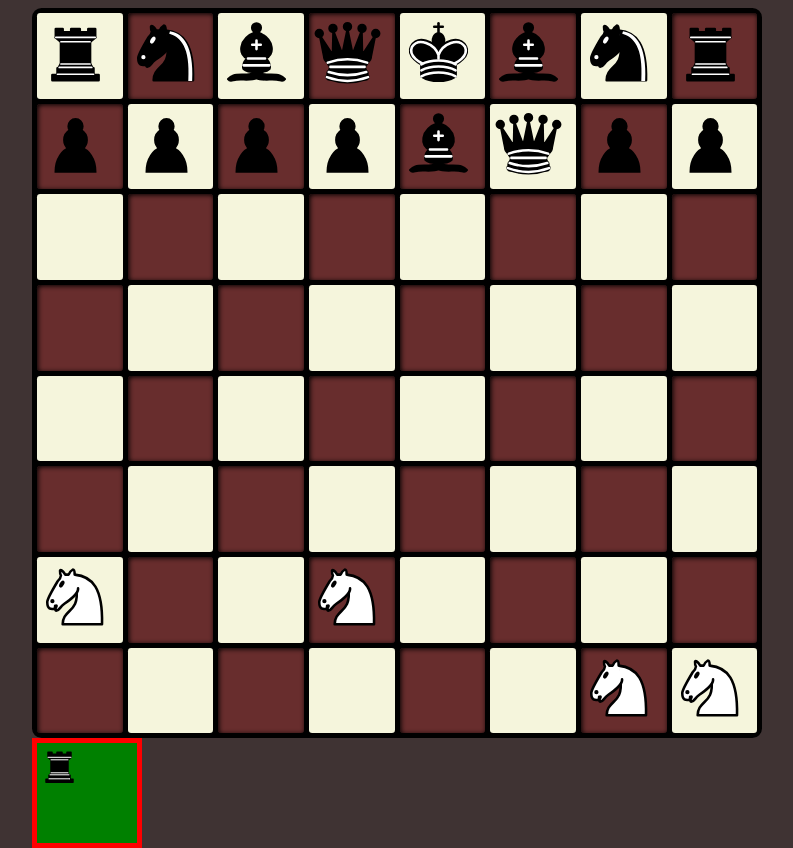
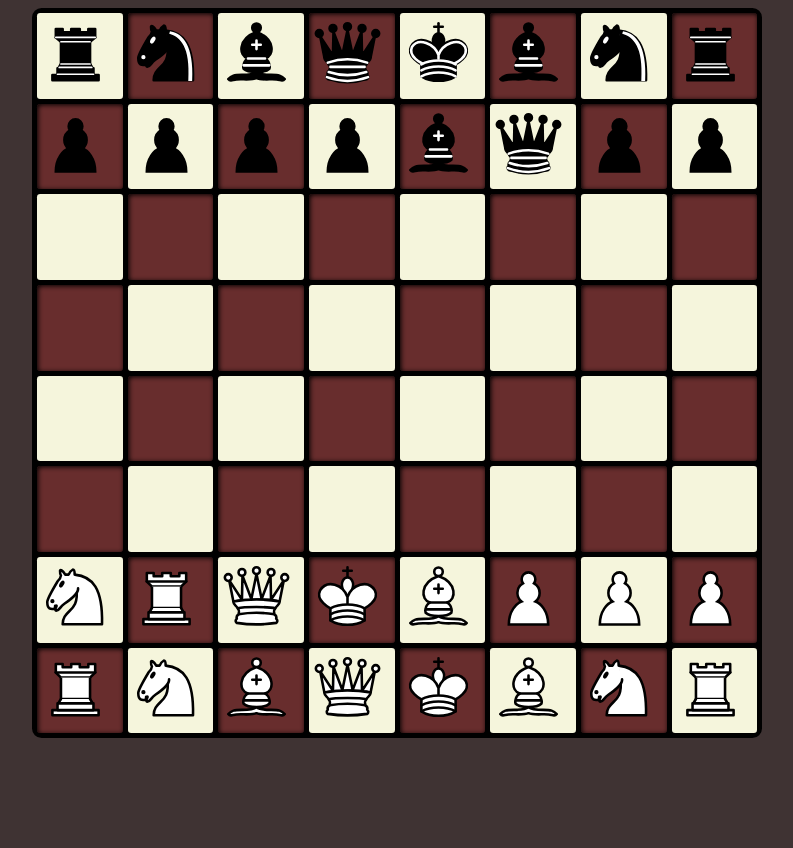
Before and after one commit to Pieterwattel/historical_chess, a plain HTML site: page index.html in a window 1280 px wide. Shown: the whole page, without its empty margins (245-1038 px from the left). After the commit the page ends 800 px from the top, so only its background shows below. Drawn offline with Linux system fonts and the light colour scheme.

Commit message:
fill the entire board
game is playable - albeit buggy - right now

```diff
--- a/index.html
+++ b/index.html
@@ -12,9 +12,6 @@
 <body>
     <div id="boardEdge">
     </div>
-    <div id="yes">
-        <img src="./files/rookBlack.svg" alt="rook">
-    </div>
 </body>
 
 </html>
--- a/javascript.js
+++ b/javascript.js
@@ -283,9 +283,28 @@ Object.assign(pieces, {
           firstMove: false,
           },
         },*/
+
+    // white pieces:
+    {
+      name: "rook",
+      image: "./files/rookWhite.svg",
+      player: "white",
+      movement: {
+        directions: [
+          [0, -1],
+          [1, 0],
+          [0, 1],
+          [-1, 0],
+        ],
+        stepAmount: "continuous",
+        jump: false,
+        attack: "same as directions",
+        firstMove: false,
+      },
+    },
     {
       name: "knight",
-      image: (src = "./files/knightWhite.svg"),
+      image: "./files/knightWhite.svg",
       player: "white",
       movement: {
         directions: [
@@ -303,6 +322,91 @@ Object.assign(pieces, {
         attack: "same as directions",
         firstMove: false,
         attack: "same as directions",
+      },
+    },
+
+    {
+      name: "bishop",
+      image: "./files/bishopWhite.svg",
+      player: "white",
+      movement: {
+        directions: [
+          [1, 1],
+          [-1, 1],
+          [-1, -1],
+          [-1, 1],
+        ],
+        stepAmount: "continuous",
+        jump: false,
+        attack: "same as directions",
+        firstMove: false,
+      },
+    },
+
+    {
+      name: "king",
+      image: "./files/kingWhite.svg",
+      player: "white",
+      movement: {
+        directions: [
+          [1, 1],
+          [0, 1],
+          [-1, 1],
+          [-1, 0],
+          [-1, -1],
+          [0, -1],
+          [1, -1],
+          [1, 0],
+        ],
+        stepAmount: 1,
+        jump: false,
+        attack: "same as directions",
+        firstMove: false,
+      },
+    },
+
+    {
+      name: "queen",
+      image: "./files/queenWhite.svg",
+      player: "white",
+      movement: {
+        directions: [
+          [1, 1],
+          [0, 1],
+          [-1, 1],
+          [-1, 0],
+          [-1, -1],
+          [0, -1],
+          [1, -1],
+          [1, 0],
+        ],
+        stepAmount: "continuous",
+        jump: false,
+        attack: "same as directions",
+        firstMove: false,
+      },
+    },
+
+    {
+      name: "pawn",
+      image: "./files/pawnWhite.svg",
+      player: "white",
+      movement: {
+        directions: [[0, -1]],
+        stepAmount: "1",
+        jump: false,
+        attack: {
+          directions: [
+            [1, -1],
+            [-1, -1],
+          ],
+          stepAmount: "1",
+        },
+        firstMove: {
+          directions: [[0, -1]],
+          stepAmount: "2",
+          jump: false,
+        },
       },
     },
   ],
@@ -344,35 +448,35 @@ Object.assign(pieces, {
     // 2a
     "knight",
     // 2b
-    "",
+    "rook",
     // 2c
-    "",
+    "queen",
     // 2d
+    "king",
+    // 2e
+    "bishop",
+    // 2f
+    "pawn",
+    // 2g
+    "pawn",
+    // 2h
+    "pawn",
+    // 1a
+    "rook",
+    // 1b
     "knight",
-    // 2e
-    "",
-    // 2f
-    "",
-    // 2g
-    "",
-    // 2h
-    "",
-    // 1a
-    "",
-    // 1b
-    "",
     // 1c
-    "",
+    "bishop",
     // 1d
-    "",
+    "queen",
     // 1e
-    "",
+    "king",
     // 1f
-    "",
+    "bishop",
     // 1g
     "knight",
     // 1h
-    "knight",
+    "rook",
   ],
 });
 
--- a/style.css
+++ b/style.css
@@ -36,13 +36,6 @@ html {
   border-radius: 0.2em;
 }
 
-#yes {
-  height: 100px;
-  width: 100px;
-  background-color: green;
-  border: 5px solid red;
-}
-
 #boardEdge > div > * {
   height: 90%;
   width: 90%;
```
